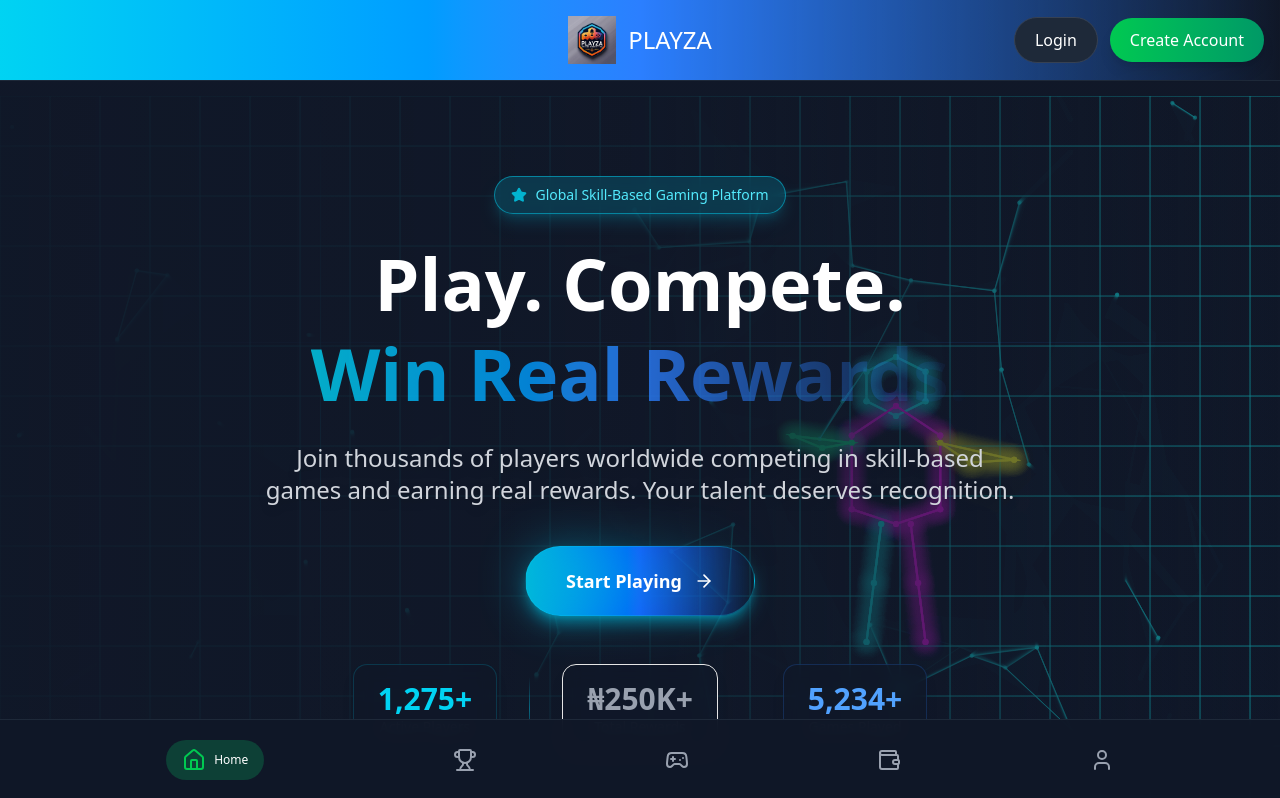
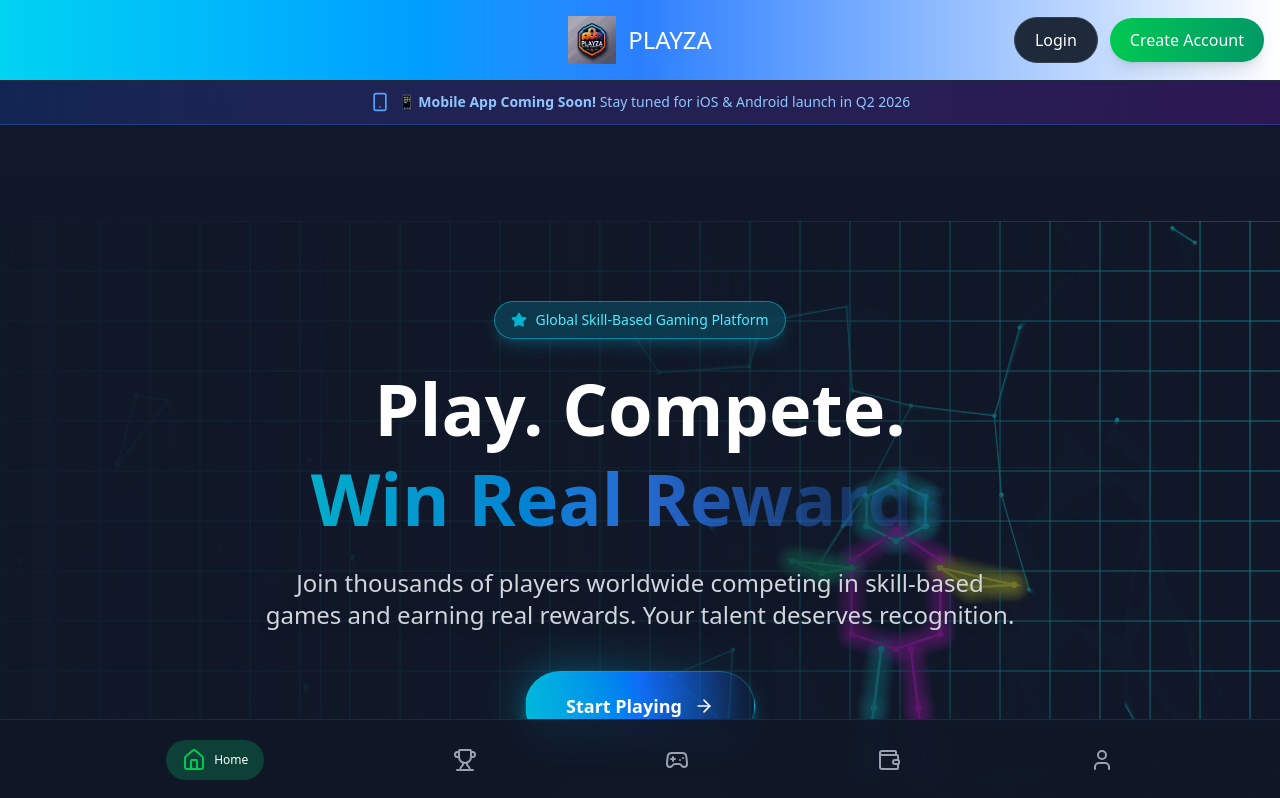
Before and after one commit to Guseltony/playza-frontend, a React (Vite) app: page / in a window 1280 px wide. Shown: the top 798 px of the page. Built offline with nearby package versions, Linux system fonts and the light colour scheme.

Commit message:
add app coming notification

```diff
--- a/src/App.tsx
+++ b/src/App.tsx
@@ -1,12 +1,15 @@
-import { Route, Routes } from "react-router";
+import { Route, Routes, useLocation } from "react-router";
 import Home from "./pages/Home";
 import Header from "./components/Header";
 import NavFooter from "./components/NavFooter";
+import AppNotification from "./components/AppNotification";
 
 const App = () => {
+  const { pathname } = useLocation();
   return (
     <div className="min-h-screen bg-linear-to-b from-gray-900 via-slate-900 to-slate-800 text-white">
       <Header />
+      {pathname === "/" && <AppNotification />}
       <Routes>
         <Route path="/" element={<Home />} />
       </Routes>
--- /dev/null
+++ b/src/components/AppNotification.tsx
@@ -0,0 +1,21 @@
+import { Smartphone } from "lucide-react";
+
+const AppNotification = () => {
+  return (
+    <div className="mt-24 md:mt-20">
+      {/* Mobile App Notification Banner */}
+
+      <div className="bg-linear-to-r from-blue-600/20 to-purple-600/20 border-b border-blue-500/30 px-4 py-3">
+        <div className="max-w-6xl mx-auto flex items-center justify-center gap-2 text-center">
+          <Smartphone className="w-5 h-5 text-blue-400" />
+          <p className="text-sm text-blue-300">
+            📱 <span className="font-semibold">Mobile App Coming Soon!</span>{" "}
+            Stay tuned for iOS & Android launch in Q2 2026
+          </p>
+        </div>
+      </div>
+    </div>
+  );
+};
+
+export default AppNotification;
```
